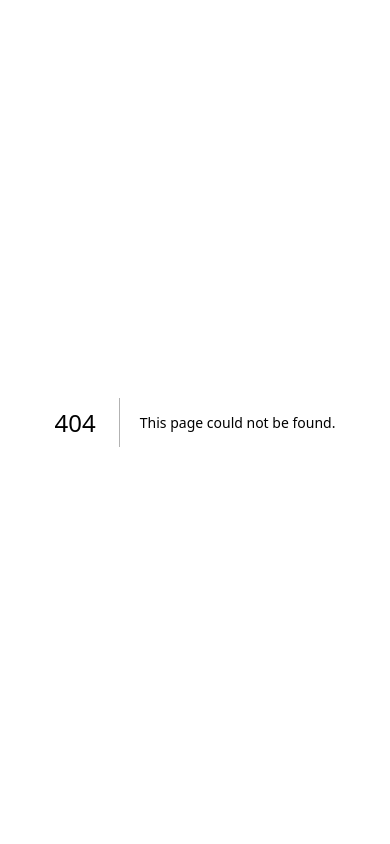
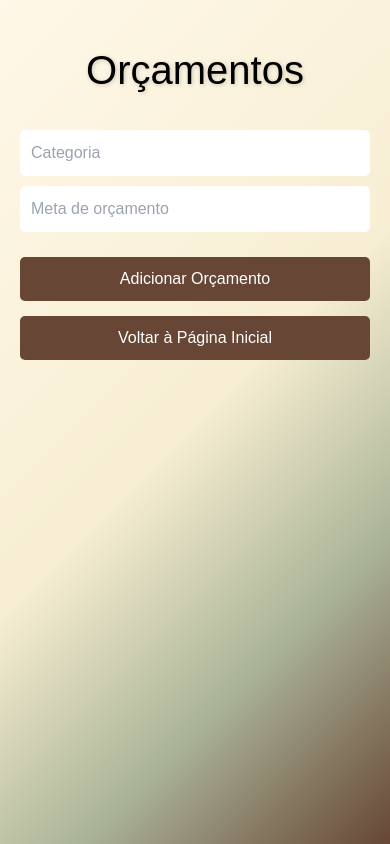
Before and after one commit to alvccpj/organiza-application, a Next.js app: page /orcamentos in a window 390 px wide. Before the commit this address had no page. Built offline with nearby package versions, Linux system fonts and the light colour scheme.

Commit message:
add responsive investments

```diff
--- a/src/pages/index.js
+++ b/src/pages/index.js
@@ -49,7 +49,7 @@ const Home = () => {
         </button>
         <button
           className={styles.feature}
-          onClick={() => navigateTo("/orcamento")}
+          onClick={() => navigateTo("/orcamentos")}
         >
           <h2>Orçamento</h2>
           <p>Defina e acompanhe seu orçamento mensal e anual.</p>
--- /dev/null
+++ b/src/pages/orcamentos.js
@@ -0,0 +1,111 @@
+import { useState, useEffect } from "react";
+import { useRouter } from "next/router";
+import styles from "../styles/Orcamentos.module.css";
+
+export default function Orcamentos() {
+  const [orcamentos, setOrcamentos] = useState([]);
+  const [categoria, setCategoria] = useState("");
+  const [meta, setMeta] = useState("");
+  const [alertas, setAlertas] = useState([]);
+
+  const router = useRouter();
+
+  // Carrega orçamentos salvos do localStorage
+  useEffect(() => {
+    const orcamentosSalvos =
+      JSON.parse(localStorage.getItem("orcamentos")) || [];
+    setOrcamentos(orcamentosSalvos);
+  }, []);
+
+  // Salva orçamentos sempre que há uma mudança
+  useEffect(() => {
+    localStorage.setItem("orcamentos", JSON.stringify(orcamentos));
+  }, [orcamentos]);
+
+  const adicionarOrcamento = () => {
+    if (categoria && meta) {
+      const novoOrcamento = { categoria, meta: parseFloat(meta), gasto: 0 };
+      setOrcamentos([...orcamentos, novoOrcamento]);
+      setCategoria("");
+      setMeta("");
+    }
+  };
+
+  const atualizarGasto = (index, valor) => {
+    const novoOrcamento = [...orcamentos];
+    novoOrcamento[index].gasto += parseFloat(valor);
+    setOrcamentos(novoOrcamento);
+    verificarAlertas(novoOrcamento);
+  };
+
+  const verificarAlertas = (orcamentosAtualizados) => {
+    const novosAlertas = orcamentosAtualizados
+      .filter((o) => o.gasto >= o.meta * 0.8) // Alerta para gastos acima de 80%
+      .map((o) =>
+        o.gasto >= o.meta
+          ? `Atenção: Orçamento para ${o.categoria} foi excedido!`
+          : `Aviso: Gastos com ${o.categoria} estão em 80% ou mais do orçamento.`
+      );
+    setAlertas(novosAlertas);
+  };
+
+  const handleBack = () => {
+    router.push("/"); // Redireciona para a página inicial
+  };
+
+  return (
+    <div className={styles.container}>
+      <h1 className={styles.title}>Orçamentos</h1>
+
+      <div className={styles.form}>
+        <input
+          type="text"
+          placeholder="Categoria"
+          value={categoria}
+          onChange={(e) => setCategoria(e.target.value)}
+          className={styles.input}
+        />
+        <input
+          type="number"
+          placeholder="Meta de orçamento"
+          value={meta}
+          onChange={(e) => setMeta(e.target.value)}
+          className={styles.input}
+        />
+        <button onClick={adicionarOrcamento} className={styles.addButton}>
+          Adicionar Orçamento
+        </button>
+      </div>
+
+      <button className={styles.backButton} onClick={handleBack}>
+        Voltar à Página Inicial
+      </button>
+
+      <ul className={styles.ul}>
+        {orcamentos.map((orc, index) => (
+          <li key={index} className={styles.li}>
+            <span>{orc.categoria}</span>
+            <span>Meta: R${orc.meta.toFixed(2)}</span>
+            <span>Gasto: R${orc.gasto.toFixed(2)}</span>
+            <input
+              type="number"
+              placeholder="Adicionar Gasto"
+              onChange={(e) => atualizarGasto(index, e.target.value)}
+              className={styles.input}
+            />
+          </li>
+        ))}
+      </ul>
+
+      {alertas.length > 0 && (
+        <div className={styles.alertBox}>
+          {alertas.map((alerta, index) => (
+            <p key={index} className={styles.alert}>
+              {alerta}
+            </p>
+          ))}
+        </div>
+      )}
+    </div>
+  );
+}
--- a/src/styles/Investimentos.module.css
+++ b/src/styles/Investimentos.module.css
@@ -15,8 +15,11 @@
 
 .title {
   font-size: 2.5rem;
-  margin-bottom: 20px;
-  color: #2c3e50;
+  color: #000000;
+  margin-top: 20px;
+  margin-bottom: 30px;
+  text-align: center;
+  text-shadow: 1px 1px 4px rgba(0, 0, 0, 0.2);
 }
 
 .form {
@@ -29,45 +32,35 @@
 
 .input {
   padding: 10px;
-  border: 1px solid #ddd;
+  border: 1px solid #000000;
   border-radius: 5px;
   font-size: 1rem;
+  color: black;
 }
 
-.addButton {
+.addButton, .backButton {
   padding: 10px;
   background-color: #674636;
   color: white;
   border: none;
   border-radius: 5px;
   cursor: pointer;
+  width: 100%;
+  max-width: 400px;
+  margin-top: 15px;
 }
 
-.addButton:hover {
+.addButton:hover, .backButton:hover {
   background-color: #aab396;
 }
 
-.backButton {
-  padding: 10px;
-  background-color: #674636;
-  color: white;
-  border: none;
-  border-radius: 5px;
-  cursor: pointer;
-  margin-top: 15px; /* Espaço acima do botão */
-  width: 100%;
-  max-width: 400px;
-  margin-bottom: 50px;
-}
-
-.backButton:hover {
-  background-color: #aab396; /* Cor mais escura ao passar o mouse */
-}
-
 .subtitle {
-  font-size: 1.8rem;
-  margin-top: 30px;
-  color: #2c3e50;
+  font-size: 2rem;
+  color: #000000;
+  margin-top: 20px;
+  margin-bottom: 30px;
+  text-align: center;
+  text-shadow: 1px 1px 4px rgba(0, 0, 0, 0.2);
 }
 
 .ul {
@@ -84,4 +77,67 @@
   padding: 15px;
   border-radius: 5px;
   box-shadow: 0 2px 5px rgba(0, 0, 0, 0.1);
+  margin-bottom: 50px;
 }
+
+.footer {
+  position: fixed;
+  bottom: 0;
+  left: 0;
+  right: 0;
+  background-color: #aab396;
+  text-align: center;
+  padding: 10px 0;
+  box-shadow: 0 -1px 5px rgba(0, 0, 0, 0.1);
+  z-index: 1000;
+  color: #000000;
+}
+
+/* Media Queries para tablets */
+@media (max-width: 768px) {
+  .title {
+    font-size: 2rem;
+  }
+
+  .subtitle {
+    font-size: 1.6rem;
+  }
+
+  .input {
+    font-size: 0.9rem;
+    padding: 8px;
+  }
+
+  .addButton, .backButton {
+    font-size: 0.9rem;
+  }
+}
+
+/* Media Queries para celulares */
+@media (max-width: 480px) {
+  .title {
+    font-size: 1.8rem;
+  }
+
+  .subtitle {
+    font-size: 1.4rem;
+  }
+
+  .input {
+    font-size: 0.8rem;
+    padding: 6px;
+  }
+
+  .addButton, .backButton {
+    font-size: 0.8rem;
+    margin-top: 10px;
+  }
+
+  .li {
+    padding: 10px;
+  }
+
+  .footer {
+    padding: 8px 0;
+  }
+}
--- /dev/null
+++ b/src/styles/Orcamentos.module.css
@@ -0,0 +1,100 @@
+.container {
+  display: flex;
+  flex-direction: column;
+  align-items: center;
+  padding: 20px;
+  background: linear-gradient(
+    135deg,
+    #fff8e8 0%,
+    #f7eed3 50%,
+    #aab396 75%,
+    #674636 100%
+  );
+  min-height: 100vh;
+}
+
+.title {
+    font-size: 2.5rem;
+    color: #000000;
+    margin-top: 20px;
+    margin-bottom: 30px;
+    text-align: center;
+    text-shadow: 1px 1px 4px rgba(0, 0, 0, 0.2);
+}
+
+.form {
+  display: flex;
+  flex-direction: column;
+  gap: 10px;
+  width: 100%;
+  max-width: 400px;
+}
+
+.input {
+  padding: 10px;
+  border: 1px solid #fff;
+  border-radius: 5px;
+  font-size: 1rem;
+  color: #000;
+}
+
+/* .addButton {
+  padding: 10px;
+  background-color: #004d40;
+  color: white;
+  border: none;
+  border-radius: 5px;
+  cursor: pointer;
+  width: 100%;
+}
+
+.addButton:hover {
+  background-color: #00796b;
+} */
+
+.addButton, .backButton {
+    padding: 10px;
+    background-color: #674636;
+    color: white;
+    border: none;
+    border-radius: 5px;
+    cursor: pointer;
+    width: 100%;
+    max-width: 400px;
+    margin-top: 15px;
+  }
+
+  .addButton:hover, .backButton:hover {
+    background-color: #aab396;
+  }
+
+.ul {
+  list-style-type: none;
+  padding: 0;
+  width: 100%;
+  max-width: 400px;
+  margin-top: 10px;
+}
+
+.li {
+  background-color: #004d40;
+  margin-bottom: 10px;
+  padding: 15px;
+  border-radius: 5px;
+  color: white;
+}
+
+.alertBox {
+  margin-top: 20px;
+  background-color: #ffcc00;
+  padding: 15px;
+  border-radius: 5px;
+  width: 100%;
+  max-width: 400px;
+  text-align: center;
+}
+
+.alert {
+  color: #000;
+  font-weight: bold;
+}
```
Also changed, not shown: src/pages/investimentos.js (+24 -14 lines).
